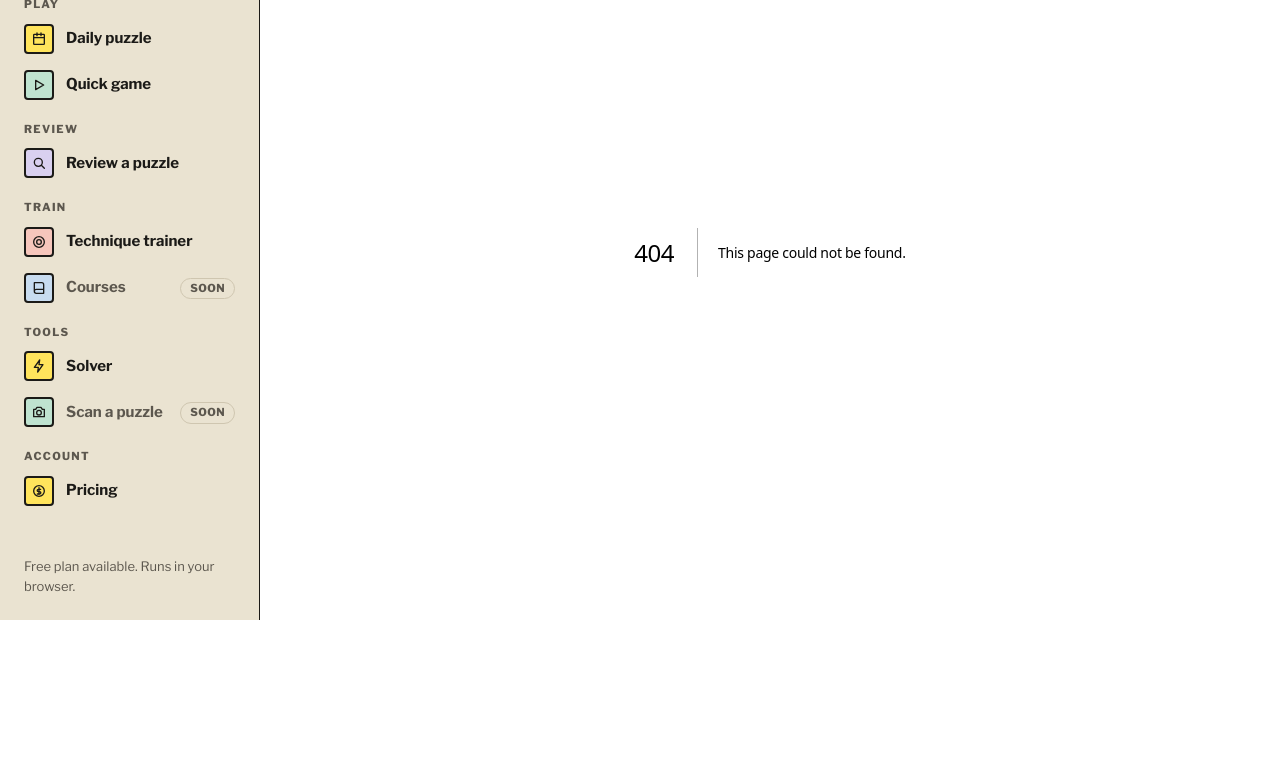
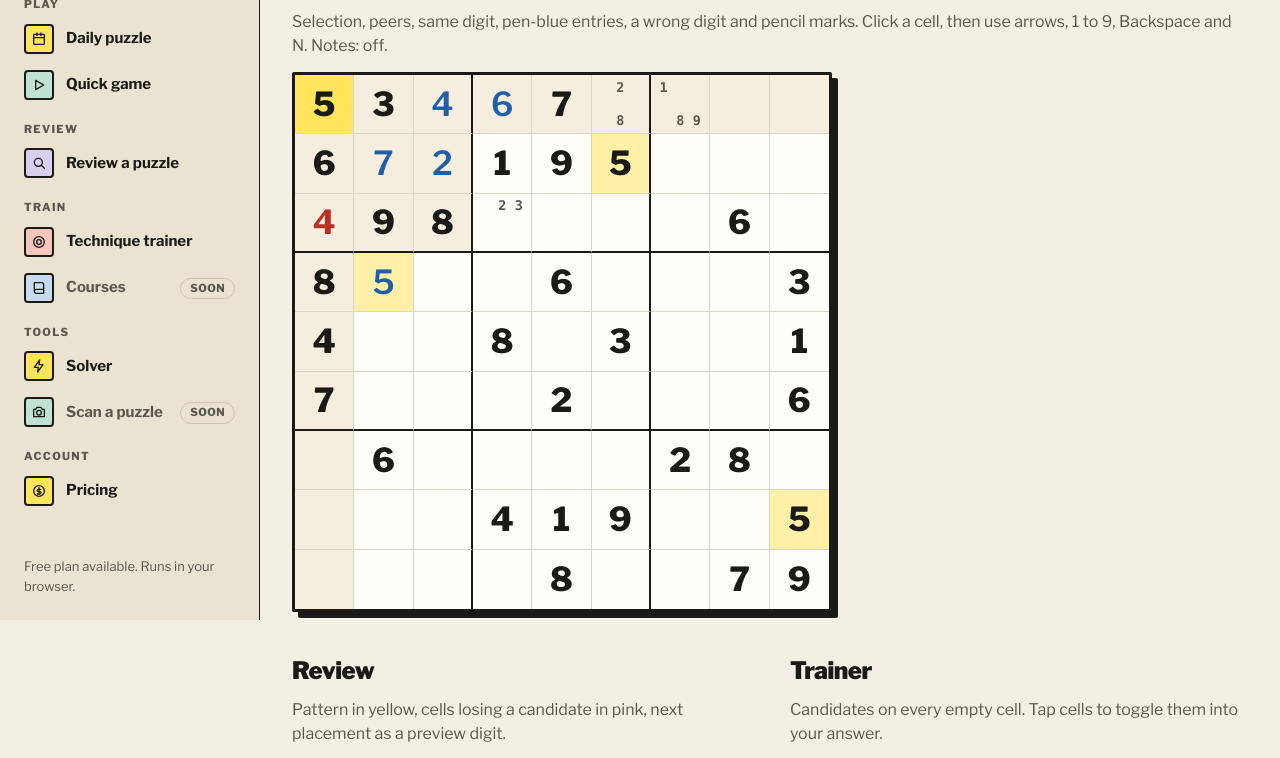
Before and after one commit to irishmicoletcando/nonet, a Next.js app: page /dev/board in a window 1280 px wide. Before the commit this address had no page. Shown: the part 180-938 px from the top of the page. Before the commit the page ends 864 px from the top, so only its background shows below. Built offline with nearby package versions, Linux system fonts and the light colour scheme.

Commit message:
feat(dev): add /dev/board preview with play, review and trainer states

```diff
--- /dev/null
+++ b/app/dev/board/page.tsx
@@ -0,0 +1,189 @@
+"use client";
+
+// Dev-only Board preview for the M2 review. Removed in M8.
+
+import { useState } from "react";
+import { Board, type CellDigit } from "@/components/board/Board";
+import {
+  PEERS,
+  analyze,
+  generatePuzzle,
+  initCands,
+  parseGrid,
+  solve,
+  type Grid,
+  type Step,
+} from "@/lib/engine";
+
+// ---------- fixtures ----------
+
+/** Grid and candidates just before `steps[k]`, replaying earlier steps. */
+function stateBefore(puzzle: Grid, steps: Step[], k: number) {
+  const grid = puzzle.slice();
+  const cands = initCands(grid);
+  for (const s of steps.slice(0, k)) {
+    for (const e of s.eliminations) cands[e.cell] &= ~(1 << e.digit);
+    for (const p of s.placements) {
+      grid[p.cell] = p.digit;
+      cands[p.cell] = 0;
+      for (const q of PEERS[p.cell]) cands[q] &= ~(1 << p.digit);
+    }
+  }
+  return { grid, cands };
+}
+
+function reviewFixture() {
+  const { puzzle } = generatePuzzle("Hard", 1);
+  const { steps } = analyze(puzzle);
+  const k = steps.findIndex((s) => s.eliminations.length > 0);
+  const step = steps[k];
+  const { grid, cands } = stateBefore(puzzle, steps, k);
+  // Show the following placement as a ghost so all three marks appear on one board.
+  const marked = new Set([...step.highlight, ...step.eliminations.map((e) => e.cell)]);
+  const next = steps
+    .slice(k + 1)
+    .find((s) => s.placements.length > 0 && s.placements.every((p) => !marked.has(p.cell)));
+  const ghosts: CellDigit[] = next ? next.placements : [];
+  return {
+    values: grid,
+    givens: puzzle.map((v) => v !== 0),
+    notes: cands,
+    pattern: step.highlight,
+    eliminations: step.eliminations,
+    ghosts,
+    caption: `Step ${k + 1}: ${step.technique}. ${step.explanation}`,
+  };
+}
+
+function trainerFixture() {
+  const { puzzle } = generatePuzzle("Hard", 29);
+  const { steps } = analyze(puzzle);
+  const k = steps.findIndex((s) => s.technique === "Box/Line Reduction");
+  const { grid, cands } = stateBefore(puzzle, steps, k);
+  return {
+    values: grid,
+    givens: puzzle.map((v) => v !== 0),
+    notes: cands,
+    firstPick: steps[k].highlight[0],
+  };
+}
+
+const PLAY_PUZZLE = parseGrid("530070000600195000098000060800060003400803001700020006060000280000419005000080079")!;
+const PLAY_SOLUTION = solve(PLAY_PUZZLE)!;
+
+function playFixture() {
+  const values = PLAY_PUZZLE.slice();
+  const notes = new Array<number>(81).fill(0);
+  // A few pen-blue entries (correct), one wrong digit, and two cells with pencil marks.
+  for (const i of [2, 3, 10, 11, 28]) values[i] = PLAY_SOLUTION[i];
+  values[18] = PLAY_SOLUTION[18] === 4 ? 3 : 4; // wrong
+  const c = initCands(values);
+  notes[5] = c[5];
+  notes[6] = c[6];
+  notes[21] = c[21];
+  return { values, notes, selected: 0 };
+}
+
+const REVIEW = reviewFixture();
+const TRAINER = trainerFixture();
+const PLAY = playFixture();
+const GIVENS = PLAY_PUZZLE.map((v) => v !== 0);
+
+// ---------- page ----------
+
+export default function BoardPreviewPage() {
+  const [values, setValues] = useState(PLAY.values);
+  const [notes, setNotes] = useState(PLAY.notes);
+  const [selected, setSelected] = useState<number | null>(PLAY.selected);
+  const [notesMode, setNotesMode] = useState(false);
+  const [picked, setPicked] = useState<number[]>([TRAINER.firstPick]);
+  const [reviewSel, setReviewSel] = useState<number | null>(null);
+
+  const wrong = values.flatMap((v, i) => (v && !GIVENS[i] && v !== PLAY_SOLUTION[i] ? [i] : []));
+
+  function input(d: number) {
+    if (selected === null || GIVENS[selected]) return;
+    const i = selected;
+    if (notesMode) {
+      if (values[i]) return;
+      setNotes((n) => n.map((m, j) => (j === i ? m ^ (1 << d) : m)));
+    } else {
+      setValues((v) => v.map((x, j) => (j === i ? d : x)));
+      setNotes((n) => n.map((m, j) => (j === i ? 0 : m)));
+    }
+  }
+
+  function erase() {
+    if (selected === null || GIVENS[selected]) return;
+    const i = selected;
+    setValues((v) => v.map((x, j) => (j === i ? 0 : x)));
+    setNotes((n) => n.map((m, j) => (j === i ? 0 : m)));
+  }
+
+  return (
+    <div style={{ display: "flex", flexDirection: "column", gap: 40 }}>
+      <div className="page-head">
+        <h1>Board preview</h1>
+        <p>Development only. Three states of the same component.</p>
+      </div>
+
+      <section style={{ display: "flex", flexDirection: "column", gap: 14 }}>
+        <h2>Play</h2>
+        <p className="muted">
+          Selection, peers, same digit, pen-blue entries, a wrong digit and pencil marks. Click a cell, then use
+          arrows, 1 to 9, Backspace and N. Notes: {notesMode ? "on" : "off"}.
+        </p>
+        <Board
+          label="Play preview"
+          values={values}
+          givens={GIVENS}
+          notes={notes}
+          selected={selected}
+          wrong={wrong}
+          onSelect={setSelected}
+          onInput={input}
+          onErase={erase}
+          onToggleNotes={() => setNotesMode((m) => !m)}
+        />
+      </section>
+
+      <div style={{ display: "flex", flexWrap: "wrap", gap: 40 }}>
+        <section style={{ display: "flex", flexDirection: "column", gap: 14, flex: "1 1 320px", maxWidth: 460 }}>
+          <h2>Review</h2>
+          <p className="muted">Pattern in yellow, cells losing a candidate in pink, next placement as a preview digit.</p>
+          <Board
+            label="Review preview"
+            size={440}
+            values={REVIEW.values}
+            givens={REVIEW.givens}
+            notes={REVIEW.notes}
+            pattern={REVIEW.pattern}
+            eliminations={REVIEW.eliminations}
+            ghosts={REVIEW.ghosts}
+            selected={reviewSel}
+            onSelect={setReviewSel}
+          />
+          <p style={{ fontSize: 14 }}>{REVIEW.caption}</p>
+        </section>
+
+        <section style={{ display: "flex", flexDirection: "column", gap: 14, flex: "1 1 320px", maxWidth: 460 }}>
+          <h2>Trainer</h2>
+          <p className="muted">Candidates on every empty cell. Tap cells to toggle them into your answer.</p>
+          <Board
+            label="Trainer preview"
+            size={440}
+            values={TRAINER.values}
+            givens={TRAINER.givens}
+            notes={TRAINER.notes}
+            pattern={picked}
+            selectionFollowsFocus={false}
+            onSelect={(i) => {
+              if (TRAINER.values[i]) return;
+              setPicked((p) => (p.includes(i) ? p.filter((x) => x !== i) : [...p, i]));
+            }}
+          />
+        </section>
+      </div>
+    </div>
+  );
+}
```
